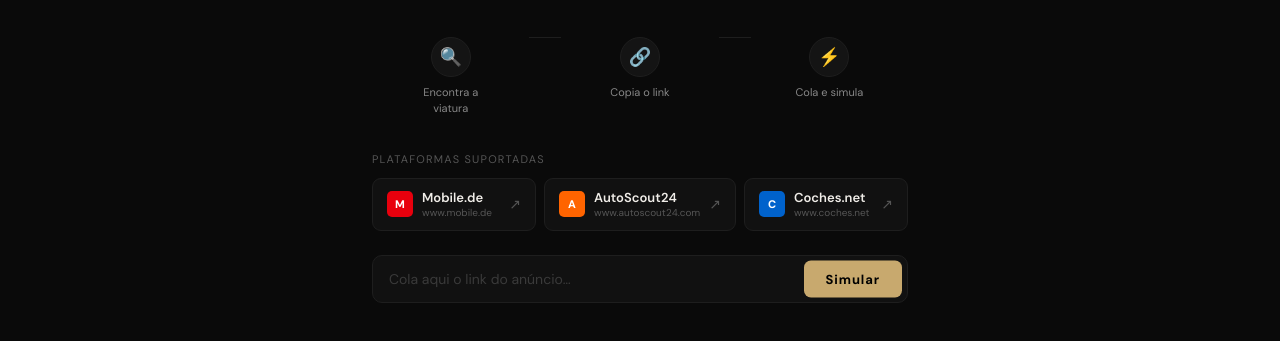
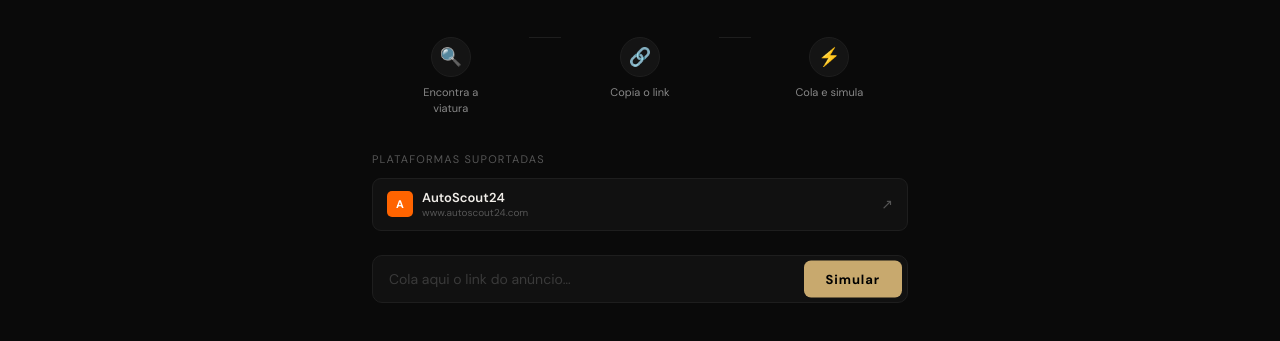
Before and after one commit to Kostinha/greenport-scraper, a website: page index.html in a window 1280 px wide. Shown: the part 253-594 px from the top of the page. Drawn offline with Linux system fonts and the light colour scheme.

Commit message:
Add files via upload

```diff
--- a/index.html
+++ b/index.html
@@ -68,7 +68,7 @@
 
   /* ── Platforms ── */
   .platforms-label { font-size: 11px; color: var(--muted); letter-spacing: 0.11em; text-transform: uppercase; margin-bottom: 12px; }
-  .platforms-grid { display: grid; grid-template-columns: 1fr 1fr 1fr; gap: 8px; margin-bottom: 24px; }
+  .platforms-grid { display: grid; grid-template-columns: 1fr; gap: 8px; margin-bottom: 24px; }
   .platform-btn {
     display: flex; align-items: center; gap: 9px;
     padding: 11px 14px;
@@ -154,7 +154,7 @@
   .vehicle-title { font-family: 'DM Serif Display', Georgia, serif; font-size: 28px; line-height: 1.2; margin-bottom: 4px; font-weight: 400; }
   .vehicle-version { font-size: 13px; color: var(--muted2); margin-bottom: 24px; }
 
-  .specs-grid { display: grid; grid-template-columns: 1fr 1fr; gap: 8px; margin-bottom: 28px; }
+  .specs-grid { display: grid; grid-template-columns: 1fr; gap: 8px; margin-bottom: 28px; }
   .spec-card { background: #0D0D0D; border: 1px solid var(--border); border-radius: 8px; padding: 11px 14px; }
   .spec-label { font-size: 10px; color: var(--muted); letter-spacing: 0.1em; text-transform: uppercase; margin-bottom: 5px; }
   .spec-value { font-size: 13px; font-weight: 600; color: var(--text); }
@@ -234,21 +234,13 @@
 
     <div class="platforms-label">Plataformas suportadas</div>
     <div class="platforms-grid">
-      <a href="https://www.mobile.de" target="_blank" class="platform-btn">
-        <div class="platform-icon" style="background:#E8000D">M</div>
-        <div><div class="platform-name">Mobile.de</div><div class="platform-domain">www.mobile.de</div></div>
-        <div class="platform-arrow">↗</div>
-      </a>
+
       <a href="https://www.autoscout24.com" target="_blank" class="platform-btn">
         <div class="platform-icon" style="background:#FF6400">A</div>
         <div><div class="platform-name">AutoScout24</div><div class="platform-domain">www.autoscout24.com</div></div>
         <div class="platform-arrow">↗</div>
       </a>
-      <a href="https://www.coches.net" target="_blank" class="platform-btn">
-        <div class="platform-icon" style="background:#0062CC">C</div>
-        <div><div class="platform-name">Coches.net</div><div class="platform-domain">www.coches.net</div></div>
-        <div class="platform-arrow">↗</div>
-      </a>
+
     </div>
 
     <!-- URL Input -->
@@ -316,9 +308,7 @@
 
 <script>
 const PLATFORMS = [
-  { name: 'Mobile.de',   domain: 'mobile.de',      color: '#E8000D' },
   { name: 'AutoScout24', domain: 'autoscout24.com', color: '#FF6400' },
-  { name: 'Coches.net',  domain: 'coches.net',      color: '#0062CC' },
 ];
 const LOAD_MSGS = [
   'A abrir o anúncio…',
```
